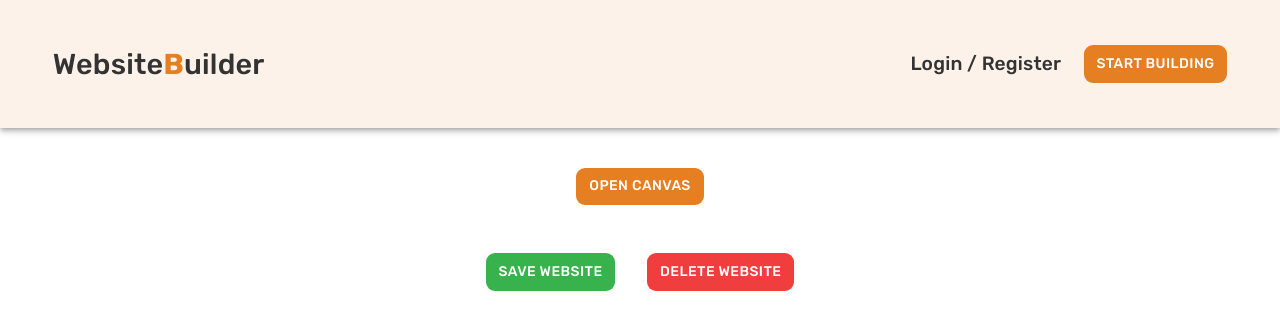
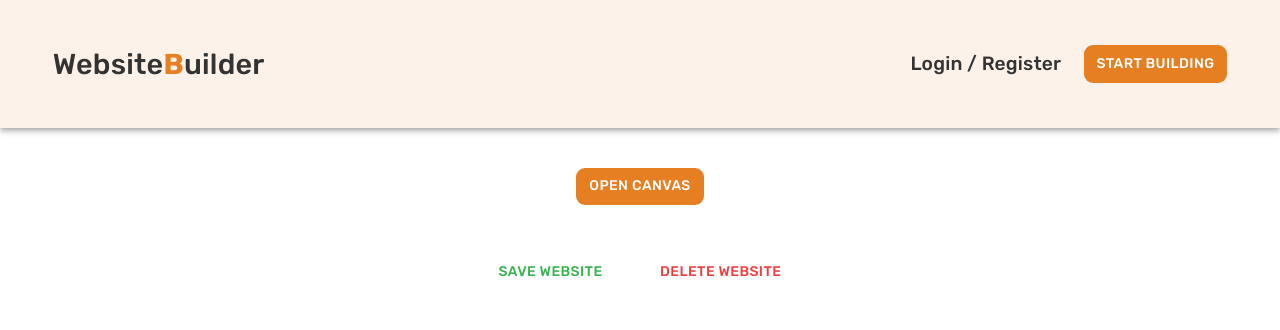
Before and after one commit to youssefrag/WebsiteBuilder, a React (Create React App) app in the folder client/: page /playground in a window 1280 px wide. Shown: the top 330 px of the page. Built offline with nearby package versions, Linux system fonts and the light colour scheme.

Commit message:
adjust playground button styles

```diff
--- a/client/src/routes/playground/playground.component.tsx
+++ b/client/src/routes/playground/playground.component.tsx
@@ -31,7 +31,7 @@ const Playground = () => {
 
   return (
     <>
-      {renderComponents}
+      {/* {renderComponents} */}
       <CanvasDrawer></CanvasDrawer>
       <SaveDeleteContainer>
         <SaveButton>Save website</SaveButton>
--- a/client/src/routes/playground/playground.styles.tsx
+++ b/client/src/routes/playground/playground.styles.tsx
@@ -3,24 +3,24 @@ import { Box, Button } from "@mui/material";
 
 export const DeleteButton = styled(Button)(() => ({
   fontFamily: "Rubik",
-  color: "#fff",
-  backgroundColor: "#f03e3e",
+  backgroundColor: "#fff",
+  color: "#f03e3e",
   padding: "0.4rem 0.8rem",
   borderRadius: "9px",
   "&:hover": {
-    backgroundColor: "#ffff",
-    color: "#f03e3e",
+    color: "#ffff",
+    backgroundColor: "#f03e3e",
   },
 }));
 export const SaveButton = styled(Button)(() => ({
   fontFamily: "Rubik",
-  color: "#fff",
-  backgroundColor: "#37b24d",
+  backgroundColor: "#ffff",
+  color: "#37b24d",
   padding: "0.4rem 0.8rem",
   borderRadius: "9px",
   "&:hover": {
-    backgroundColor: "#ffff",
-    color: "#37b24d",
+    color: "#fff",
+    backgroundColor: "#37b24d",
   },
 }));
 
```
